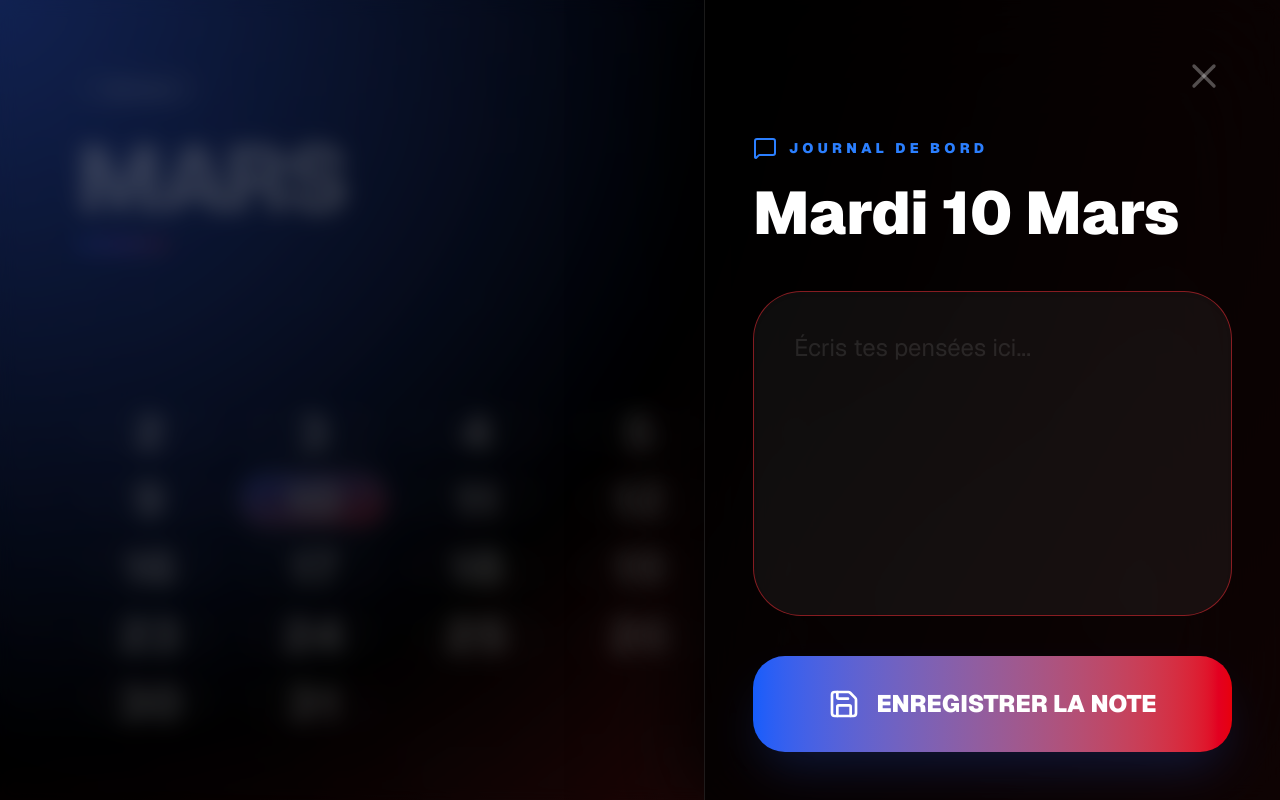
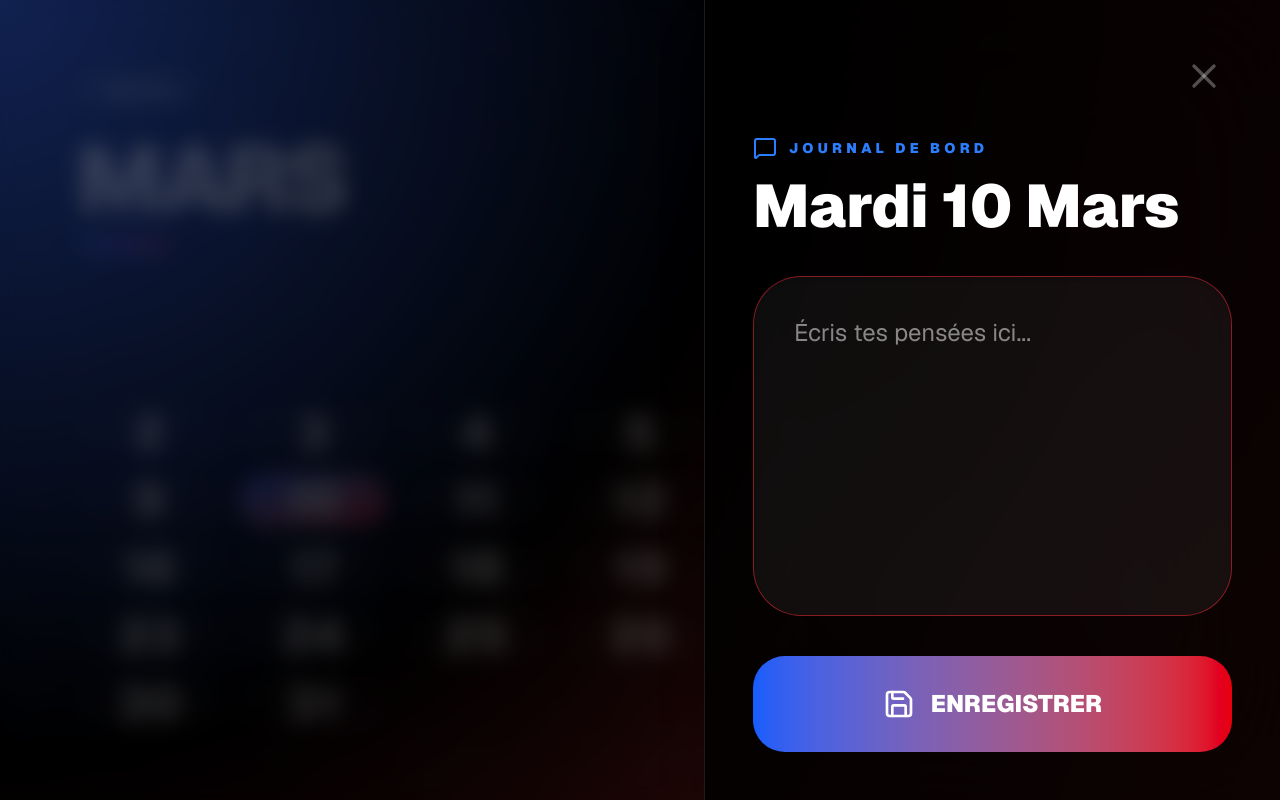
Before and after one commit to Anthonyz150/calendrare, a Next.js app: page / in a window 1280 px wide. Both pictures are taken after a click on the button "10". Built offline with nearby package versions, Linux system fonts and the light colour scheme; no server answers.

Commit message:
Calendrare

```diff
--- a/app/page.tsx
+++ b/app/page.tsx
@@ -17,23 +17,18 @@ export default function RebirthCalendar() {
   const [currentMonth, setCurrentMonth] = useState(new Date());
   const [selectedDate, setSelectedDate] = useState(new Date());
   const [direction, setDirection] = useState(0);
-
   const [isDrawerOpen, setIsDrawerOpen] = useState(false);
   const [note, setNote] = useState("");
 
   const { user, isLoaded } = useUser();
 
-  // 1. GARDE-FOU D'INITIALISATION : Si Clerk n'est pas prêt, on affiche un écran d'attente
-  if (!isLoaded) {
-    return (
-      <div className="h-screen w-screen bg-black flex items-center justify-center">
-        <div className="flex flex-col items-center gap-4">
-          <div className="w-12 h-12 border-4 border-blue-500 border-t-transparent rounded-full animate-spin"></div>
-          <p className="text-white/50 text-xs uppercase tracking-widest animate-pulse">Calendrare se réveille...</p>
-        </div>
-      </div>
-    );
-  }
+  // On log l'état pour débugger dans la console (F12)
+  useEffect(() => {
+    console.log("État Clerk:", { isLoaded, user });
+  }, [isLoaded, user]);
+
+  // --- SUPPRESSION DU BLOCAGE ---
+  // On ne fait plus de "return" ici pour que le calendrier s'affiche quoi qu'il arrive
 
   const nextMonth = () => {
     setDirection(1);
@@ -46,7 +41,10 @@ export default function RebirthCalendar() {
   };
 
   const handleSave = async () => {
-    if (!user) return;
+    if (!user) {
+      alert("Connecte-toi pour enregistrer !");
+      return;
+    }
 
     const { error } = await supabase
       .from('events')
@@ -57,12 +55,12 @@ export default function RebirthCalendar() {
       });
 
     if (error) {
-      console.error("Erreur:", error);
-      alert("Erreur de sauvegarde ! Vérifie ta table Supabase.");
+      console.error("Erreur Supabase:", error);
+      alert("Erreur de sauvegarde !");
     } else {
       setIsDrawerOpen(false);
       setNote("");
-      alert("Note enregistrée avec succès !");
+      alert("Note enregistrée !");
     }
   };
 
@@ -88,7 +86,7 @@ export default function RebirthCalendar() {
 
       <div className={`relative z-10 flex flex-col h-full flex-1 p-8 md:p-16 transition-all duration-500 ${isDrawerOpen ? 'pr-4 opacity-30 scale-[0.98] blur-sm' : ''}`}>
 
-        {/* HEADER AVEC Z-INDEX ÉLEVÉ */}
+        {/* HEADER */}
         <header className="relative z-[100] flex items-center justify-between mb-12">
           <motion.div
             key={currentMonth.getMonth()}
@@ -100,7 +98,7 @@ export default function RebirthCalendar() {
                 <UserButton />
               </div>
               <span className="font-bold pr-4 text-sm tracking-wide">
-                {user?.firstName || "Utilisateur"}
+                {!isLoaded ? "Chargement..." : user?.firstName || "Utilisateur"}
               </span>
             </div>
 
@@ -111,16 +109,16 @@ export default function RebirthCalendar() {
           </motion.div>
 
           <div className="flex gap-4">
-            <button onClick={prevMonth} className="p-6 bg-white/5 hover:bg-white/10 rounded-3xl border border-white/10 transition-all hover:border-white/30 active:scale-90">
+            <button onClick={prevMonth} className="p-6 bg-white/5 hover:bg-white/10 rounded-3xl border border-white/10 transition-all active:scale-90">
               <ChevronLeft size={32} />
             </button>
-            <button onClick={nextMonth} className="p-6 bg-white/5 hover:bg-white/10 rounded-3xl border border-white/10 transition-all hover:border-white/30 active:scale-90">
+            <button onClick={nextMonth} className="p-6 bg-white/5 hover:bg-white/10 rounded-3xl border border-white/10 transition-all active:scale-90">
               <ChevronRight size={32} />
             </button>
           </div>
         </header>
 
-        {/* GRILLE DU CALENDRIER */}
+        {/* CALENDRIER */}
         <div className="flex-1 relative">
           <AnimatePresence initial={false} custom={direction} mode="popLayout">
             <motion.div
@@ -143,10 +141,10 @@ export default function RebirthCalendar() {
                 return (
                   <motion.button
                     key={idx}
-                    whileHover={isCurrentMonth ? { scale: 1.02, backgroundColor: "rgba(255,255,255,0.1)" } : {}}
+                    whileHover={isCurrentMonth ? { scale: 1.02 } : {}}
                     onClick={() => isCurrentMonth && handleDateClick(day)}
                     className={`relative flex flex-col items-center justify-center rounded-[2.5rem] border transition-all duration-300
-                      ${isSelected ? 'bg-gradient-to-br from-blue-600 to-red-600 border-white/50 shadow-[0_0_40px_rgba(255,255,255,0.2)] z-20' :
+                      ${isSelected ? 'bg-gradient-to-br from-blue-600 to-red-600 border-white/50 shadow-2xl z-20' :
                         isCurrentMonth ? 'bg-white/5 border-white/10 backdrop-blur-md' : 'opacity-0 pointer-events-none'}`}
                   >
                     <span className={`text-5xl font-black ${isSelected ? 'text-white' : 'text-white/90'}`}>
@@ -160,11 +158,10 @@ export default function RebirthCalendar() {
         </div>
       </div>
 
-      {/* SIDEBAR (TIROIR) - CORRIGÉE AVEC Z-[999] */}
+      {/* SIDEBAR (TIROIR) */}
       <AnimatePresence>
         {isDrawerOpen && (
           <>
-            {/* Overlay pour fermer en cliquant à côté */}
             <motion.div
               initial={{ opacity: 0 }} animate={{ opacity: 1 }} exit={{ opacity: 0 }}
               onClick={() => setIsDrawerOpen(false)}
@@ -174,9 +171,9 @@ export default function RebirthCalendar() {
             <motion.div
               initial={{ x: '100%' }} animate={{ x: 0 }} exit={{ x: '100%' }}
               transition={{ type: "spring", damping: 25, stiffness: 200 }}
-              className="fixed right-0 top-0 z-[999] w-full max-w-xl h-full bg-black/80 backdrop-blur-3xl border-l border-white/10 p-12 flex flex-col shadow-[-20px_0_80px_rgba(0,0,0,0.9)]"
+              className="fixed right-0 top-0 z-[999] w-full max-w-xl h-full bg-black/80 backdrop-blur-3xl border-l border-white/10 p-12 flex flex-col shadow-2xl"
             >
-              <button onClick={() => setIsDrawerOpen(false)} className="self-end p-2 hover:bg-white/10 rounded-full transition-colors mb-8">
+              <button onClick={() => setIsDrawerOpen(false)} className="self-end p-2 hover:bg-white/10 rounded-full mb-8">
                 <X size={40} className="text-white/30 hover:text-white" />
               </button>
 
@@ -185,24 +182,21 @@ export default function RebirthCalendar() {
                 <span className="font-black uppercase tracking-[0.3em] text-sm">Journal de Bord</span>
               </div>
 
-              <h3 className="text-6xl font-black mb-10 capitalize leading-tight">
-                {format(selectedDate, 'EEEE d MMMM', { locale: fr })}
-              </h3>
+              <h3 className="text-6xl font-black mb-10 capitalize">{format(selectedDate, 'EEEE d MMMM', { locale: fr })}</h3>
 
               <textarea
                 autoFocus
                 value={note}
                 onChange={(e) => setNote(e.target.value)}
                 placeholder="Écris tes pensées ici..."
-                className="w-full flex-1 bg-white/5 border border-white/10 rounded-[3rem] p-10 text-2xl text-white placeholder:text-white/10 focus:outline-none focus:border-red-500/50 transition-all resize-none mb-10 shadow-inner"
+                className="w-full flex-1 bg-white/5 border border-white/10 rounded-[3rem] p-10 text-2xl text-white focus:outline-none focus:border-red-500/50 transition-all resize-none mb-10 shadow-inner"
               />
 
               <button
                 onClick={handleSave}
-                className="w-full py-8 bg-gradient-to-r from-blue-600 to-red-600 rounded-[2rem] font-black text-2xl flex items-center justify-center gap-4 hover:scale-[1.02] active:scale-[0.98] transition-all shadow-2xl shadow-blue-900/40"
+                className="w-full py-8 bg-gradient-to-r from-blue-600 to-red-600 rounded-[2rem] font-black text-2xl flex items-center justify-center gap-4 hover:scale-[1.02] active:scale-[0.98] transition-all"
               >
-                <Save size={32} />
-                ENREGISTRER LA NOTE
+                <Save size={32} /> ENREGISTRER
               </button>
             </motion.div>
           </>
```
